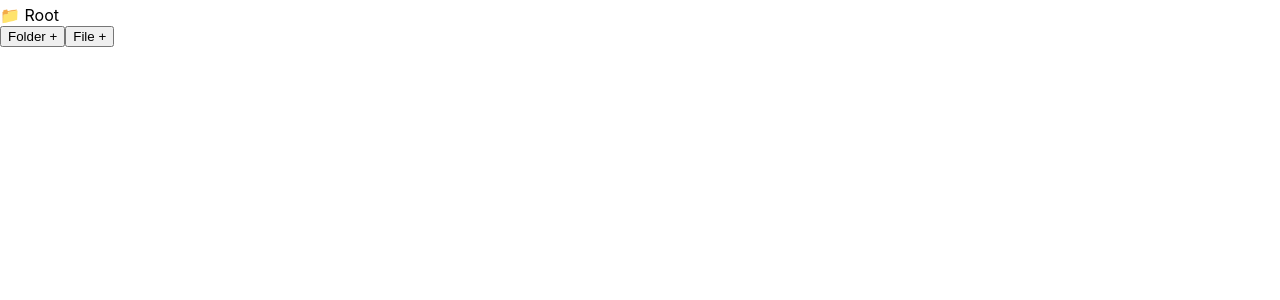
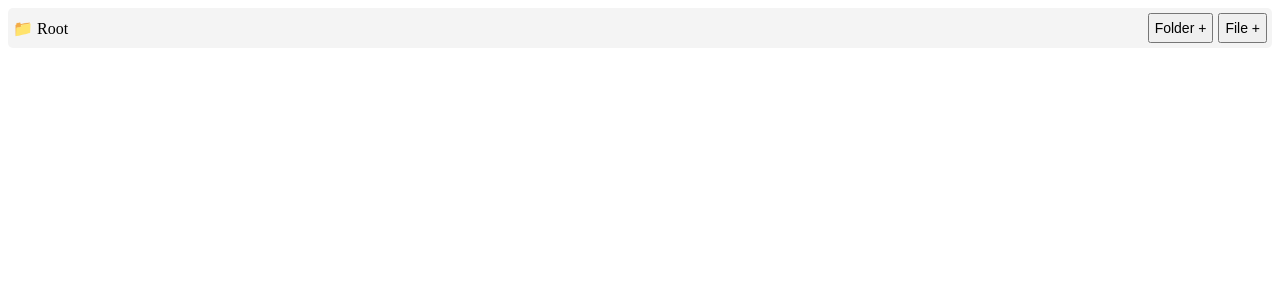
Before and after one commit to Fay-chebby/Personal_Pt, a React (Create React App) app in the folder personal_pt/: page / in a window 1280 px wide. Shown: the top 300 px of the page. Built offline with nearby package versions, Linux system fonts and the light colour scheme.

Commit message:
design added

```diff
--- a/personal_pt/src/index.css
+++ b/personal_pt/src/index.css
@@ -1,8 +1,58 @@
-body {
-  margin: 0;
-  font-family: -apple-system, BlinkMacSystemFont, 'Segoe UI', 'Roboto', 'Oxygen',
-    'Ubuntu', 'Cantarell', 'Fira Sans', 'Droid Sans', 'Helvetica Neue',
-    sans-serif;
-  -webkit-font-smoothing: antialiased;
-  -moz-osx-font-smoothing: grayscale;
+/* Basic styling */
+.folder {
+  display: flex;
+  justify-content: space-between;
+  align-items: center;
+  cursor: pointer;
+  padding: 5px;
+  background-color: #f4f4f4;
+  margin: 5px 0;
+  border-radius: 5px;
 }
+
+.folder:hover {
+  background-color: #e0e0e0;
+}
+
+.folder button {
+  margin-left: 5px;
+  padding: 5px;
+  font-size: 14px;
+  cursor: pointer;
+}
+
+.folder input[type="file"] {
+  display: none;
+}
+
+.folder label {
+  cursor: pointer;
+  padding: 5px;
+  font-size: 14px;
+  background-color: #5c6bc0;
+  color: white;
+  border-radius: 5px;
+  margin-left: 5px;
+}
+
+.folder label:hover {
+  background-color: #3949ab;
+}
+
+.inputContainer {
+  margin-top: 10px;
+  display: flex;
+  align-items: center;
+}
+
+.inputContainer__input {
+  padding: 5px;
+  font-size: 14px;
+  width: 200px;
+}
+
+.file {
+  margin-left: 20px;
+  font-size: 14px;
+  color: #4caf50;
+}
```
Also changed, not shown: 1 other file (tests, documents, lock files or other folders).
